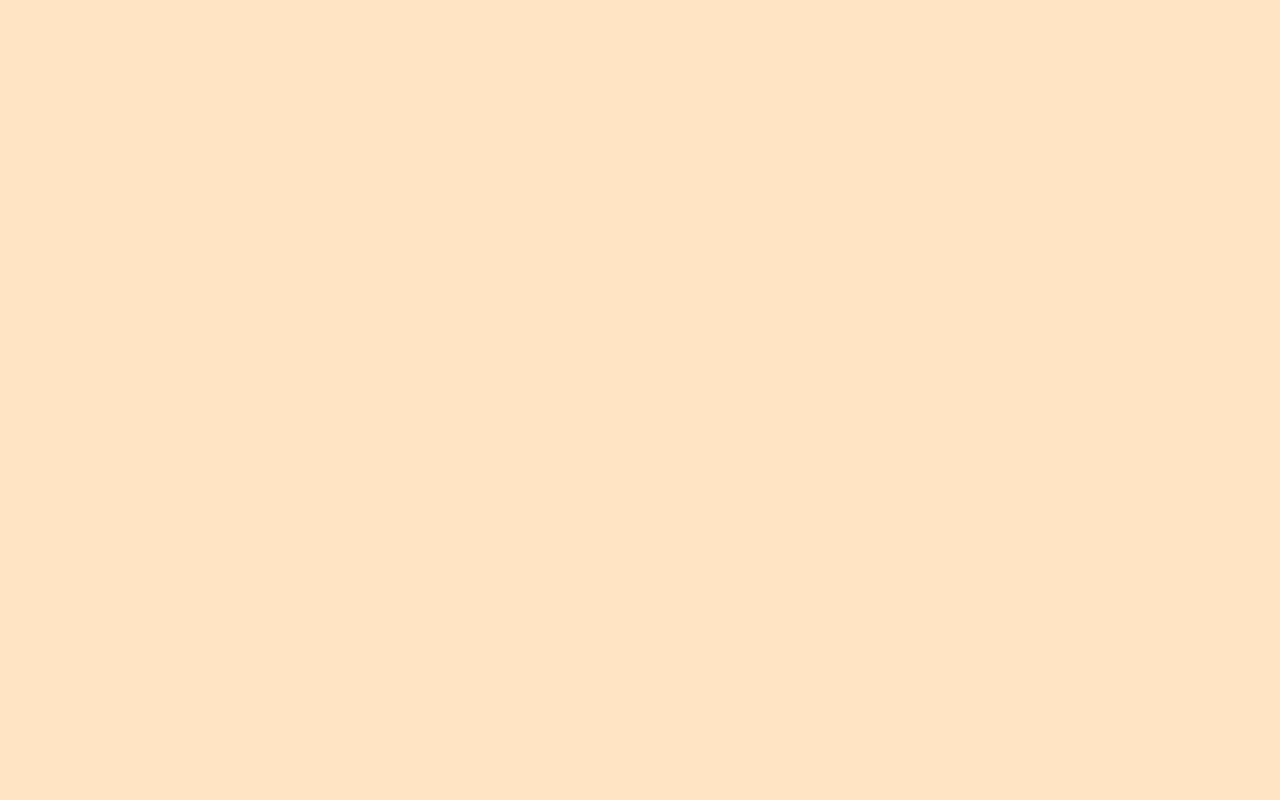
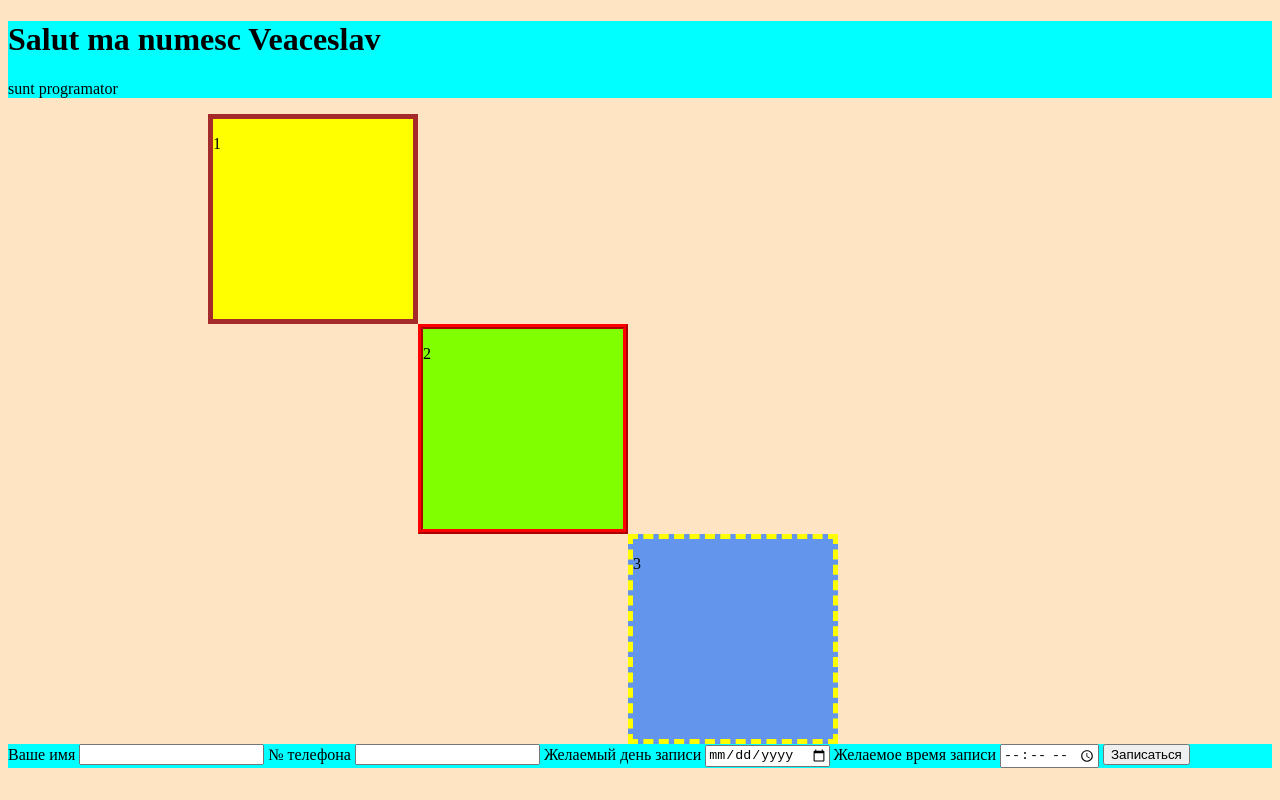
Before and after one commit to Veaceslav85/learn-web-development, a plain HTML site: page CSS-My site/index.html in a window 1280 px wide. Drawn offline with Linux system fonts and the light colour scheme.

Commit message:
learn css

```diff
--- a/CSS-My site/css/styles.css
+++ b/CSS-My site/css/styles.css
@@ -1,3 +1,27 @@
 body {
     background-color: bisque;
 }
+div{
+    background-color: aqua;
+}
+.first_div{
+    margin-left: 200px;
+    height: 200px;
+    width: 200px;
+    border: 5px solid brown;
+    background-color: yellow;
+}
+.second_div {
+    margin-left: 410px;
+    height: 200px;
+    width: 200px;
+    border: 5px ridge red ;
+    background-color: chartreuse;
+}
+.three_div {
+    margin-left: 620px;
+    height: 200px;
+    width: 200px;
+    border: 5px dashed yellow;
+    background-color: cornflowerblue;
+}
--- a/CSS-My site/index.html
+++ b/CSS-My site/index.html
@@ -9,6 +9,41 @@
     <title>Veaceslav</title>
 </head>
 <body>
+    <div>
+        <h1>Salut ma numesc Veaceslav</h1>
+        <p>sunt programator</p>
+    </div>
+    <div class="first_div">
+        <p>1</p>
+    </div>
+    <div class="second_div">
+        <p>2</p>
+    </div>
+    <div class="three_div">
+        <p>3</p>
+    </div>
+<div>
 
+
+<form action="https://docs.google.com/forms/d/e/1FAIpQLScc8eCnb6vQtOgV_DUHx1ojBI6zSLzCs6dAmoLox73B5u87hQ/formResponse" class="form">
+
+<label>Ваше имя</label>
+<input name="entry.588593630" type="text" />
+
+
+<label>№ телефона</label>
+<input name="entry.1270724335" required="" />
+
+<label> Желаемый день записи</label>
+<input name="entry.1782723370" required="" type="date" />
+
+<label> Желаемое время записи</label>
+<input name="entry.884475298" required="" type="time" />
+
+
+<input type="submit" value="Записаться" />
+
+</form>
+</div>
 </body>
 </html>
```
